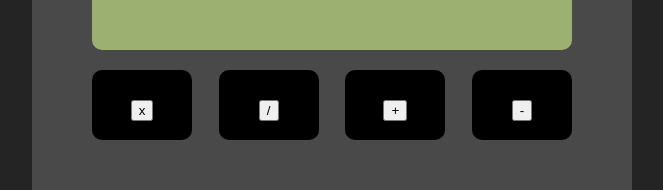
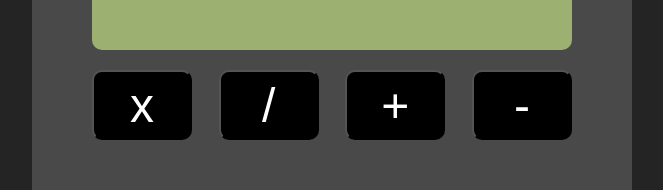
Before and after one commit to TheTallProgrammer/redux-react-calculator, a React (Vite) app: page / in a window 1280 px wide. Shown: the part 187-377 px from the top of the page, without its empty margins (308-971 px from the left). Built offline with nearby package versions, Linux system fonts and the light colour scheme.

Commit message:
Made buttons to scale and curved the edges

```diff
--- a/src/components/OperatorButton.tsx
+++ b/src/components/OperatorButton.tsx
@@ -8,9 +8,7 @@ interface operatorProps {
 const OperatorButton = (props: operatorProps) => {
     return (
         <div className={styles.buttonWrapper}>
-            <div className={styles.contentWrapper}>
-                <button>{props.operatorSymbol}</button>
-            </div>
+            <button className={styles.buttonStyles}> {props.operatorSymbol}</button>
         </div>
     )
 }
--- a/src/styles/OperatorButton.module.css
+++ b/src/styles/OperatorButton.module.css
@@ -2,10 +2,19 @@
     margin-top: 20px;
     width: 100px;
     height: 70px;
-    background-color: black;
+    /* background-color: black; */
     display: flex;
     justify-content: center;
     font-size: 2.5rem;
     color: white;
     border-radius: 10px;
 }
+
+.buttonStyles {
+    width: 100%;
+    height: 100%;
+    font-size: 3rem;
+    background-color: black;
+    color: white;
+    border-radius: 10px;
+}
```
